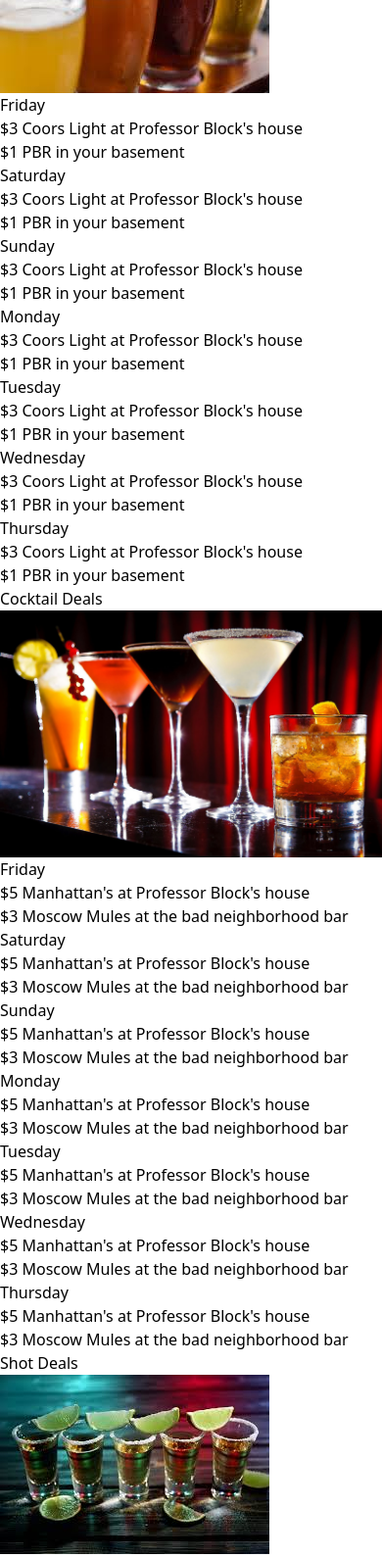
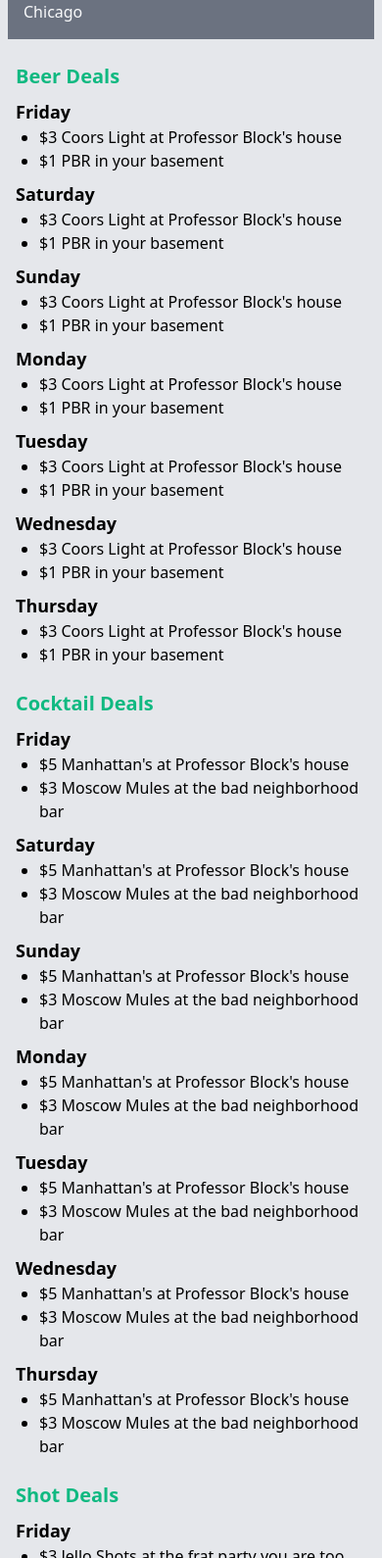
Before and after one commit to alec-atlas/hw2, a plain HTML site: page drinks.html in a window 390 px wide. Shown: the part 136-1726 px from the top of the page at 98% size. Drawn offline with nearby package versions, Linux system fonts and the light colour scheme.

Commit message:
updated drinks page

```diff
--- a/drinks.html
+++ b/drinks.html
@@ -5,119 +5,133 @@
         <link href="https://unpkg.com/tailwindcss@^2/dist/tailwind.min.css" rel="stylesheet" type="text/css">
     </head>
 
-    <body>
-        <h1>Drink Deals in your area!</h1>
-        <h2>Beer Deals</h2>
-            <p><img src="drinks.jpg"></p>
-            <h4>Friday</h4>
-                <ul>
+    <body class="bg-gray-200">
+        <!-- HEADER -->
+        <div class="p-2">
+            <div class="flex bg-gray-500 ">
+                <h1 class="pt-4 pl-4">
+                    <span class="text-4xl font-semibold text-gray-50">Welcome to</span>
+                    <span class="text-5xl font-bold text-green-500"> DealMe!</span>
+                </h1>
+            </div>
+            <div class="flex bg-gray-500 ">
+                <h2 class="pl-4 pb-4 text-gray-50"> Your home for going out on a budget in Chicago </h2>
+            </div>
+        </div>
+
+        <!-- LIST -->
+        <div class="p-2 md:flex">
+            <div class="m-2">
+                <h2 class="text-xl font-bold text-green-500">Beer Deals</h2>
+                    <h4 class="text-lg font-bold mt-2">Friday</h4>
+                        <ul class="list-disc ml-6">
                             <li>$3 Coors Light at Professor Block's house </li>
                             <li>$1 PBR in your basement</li>
                         </ul>
-            <h4>Saturday</h4>
-                <ul>
+                    <h4 class="text-lg font-bold mt-2">Saturday</h4>
+                        <ul class="list-disc ml-6">
                             <li>$3 Coors Light at Professor Block's house </li>
                             <li>$1 PBR in your basement</li>
                         </ul>
-            <h4>Sunday</h4>
-                <ul>
+                    <h4 class="text-lg font-bold mt-2">Sunday</h4>
+                        <ul class="list-disc ml-6">
                             <li>$3 Coors Light at Professor Block's house </li>
                             <li>$1 PBR in your basement</li>
                         </ul>
-            <h4>Monday</h4>
-                <ul>
+                    <h4 class="text-lg font-bold mt-2">Monday</h4>
+                        <ul class="list-disc ml-6">
                             <li>$3 Coors Light at Professor Block's house </li>
                             <li>$1 PBR in your basement</li>
                         </ul>
-            <h4>Tuesday</h4>
-                <ul>
+                    <h4 class="text-lg font-bold mt-2">Tuesday</h4>
+                        <ul class="list-disc ml-6">
                             <li>$3 Coors Light at Professor Block's house </li>
                             <li>$1 PBR in your basement</li>
                         </ul>
-            <h4>Wednesday</h4>
-                <ul>
+                    <h4 class="text-lg font-bold mt-2">Wednesday</h4>
+                        <ul class="list-disc ml-6">
                             <li>$3 Coors Light at Professor Block's house </li>
                             <li>$1 PBR in your basement</li>
                         </ul>
-            <h4>Thursday</h4>
-                <ul>
+                    <h4 class="text-lg font-bold mt-2">Thursday</h4>
+                        <ul class="list-disc ml-6">
                             <li>$3 Coors Light at Professor Block's house </li>
                             <li>$1 PBR in your basement</li>
                         </ul>
-        <h2>Cocktail Deals</h2>
-            <p><img src="cocktails.jpg"></p>
-            <h4>Friday</h4>
-                <ul>
+                <h2 class="text-xl font-bold text-green-500 mt-6">Cocktail Deals</h2>
+                    <h4 class="text-lg font-bold mt-2">Friday</h4>
+                        <ul class="list-disc ml-6">
                             <li>$5 Manhattan's at Professor Block's house </li>
                             <li>$3 Moscow Mules at the bad neighborhood bar</li>
                         </ul>
-            <h4>Saturday</h4>
-                <ul>
+                    <h4 class="text-lg font-bold mt-2">Saturday</h4>
+                        <ul class="list-disc ml-6">
                             <li>$5 Manhattan's at Professor Block's house </li>
                             <li>$3 Moscow Mules at the bad neighborhood bar</li>
                         </ul>
-            <h4>Sunday</h4>
-                <ul>
+                    <h4 class="text-lg font-bold mt-2">Sunday</h4>
+                        <ul class="list-disc ml-6">
                             <li>$5 Manhattan's at Professor Block's house </li>
                             <li>$3 Moscow Mules at the bad neighborhood bar</li>
                         </ul>
-            <h4>Monday</h4>
-                <ul>
+                    <h4 class="text-lg font-bold mt-2">Monday</h4>
+                        <ul class="list-disc ml-6">
                             <li>$5 Manhattan's at Professor Block's house </li>
                             <li>$3 Moscow Mules at the bad neighborhood bar</li>
                         </ul>
-            <h4>Tuesday</h4>
-                <ul>
+                    <h4 class="text-lg font-bold mt-2">Tuesday</h4>
+                        <ul class="list-disc ml-6">
                             <li>$5 Manhattan's at Professor Block's house </li>
                             <li>$3 Moscow Mules at the bad neighborhood bar</li>
                         </ul>
-            <h4>Wednesday</h4>
-                <ul>
+                    <h4 class="text-lg font-bold mt-2">Wednesday</h4>
+                        <ul class="list-disc ml-6">
                             <li>$5 Manhattan's at Professor Block's house </li>
                             <li>$3 Moscow Mules at the bad neighborhood bar</li>
                         </ul>
-            <h4>Thursday</h4>
-                <ul>
+                    <h4 class="text-lg font-bold mt-2">Thursday</h4>
+                        <ul class="list-disc ml-6">
                             <li>$5 Manhattan's at Professor Block's house </li>
                             <li>$3 Moscow Mules at the bad neighborhood bar</li>
                         </ul>
-        <h2>Shot Deals</h2>
-            <p><img src="shots.jpg"></p>
-            <h4>Friday</h4>
-                <ul>
+                <h2 class="text-xl font-bold text-green-500 mt-6">Shot Deals</h2>
+                    <h4 class="text-lg font-bold mt-2">Friday</h4>
+                        <ul class="list-disc ml-6">
                             <li>$3 Jello Shots at the frat party you are too old to be at </li>
                             <li>$2 Tequila Shots at the Late-night neighborhood burrito Restaurant</li>
                         </ul>
-            <h4>Saturday</h4>
-                <ul>
+                    <h4 class="text-lg font-bold mt-2">Saturday</h4>
+                        <ul class="list-disc ml-6">
                             <li>$3 Jello Shots at the frat party you are too old to be at </li>
                             <li>$2 Tequila Shots at the Late-night neighborhood burrito Restaurant</li>
                         </ul>
-            <h4>Sunday</h4>
-                <ul>
+                    <h4 class="text-lg font-bold mt-2">Sunday</h4>
+                        <ul class="list-disc ml-6">
                             <li>$3 Jello Shots at the frat party you are too old to be at </li>
                             <li>$2 Tequila Shots at the Late-night neighborhood burrito Restaurant</li>
                         </ul>
-            <h4>Monday</h4>
-                <ul>
+                    <h4 class="text-lg font-bold mt-2">Monday</h4>
+                        <ul class="list-disc ml-6">
                             <li>$3 Jello Shots at the frat party you are too old to be at </li>
                             <li>$2 Tequila Shots at the Late-night neighborhood burrito Restaurant</li>
                         </ul>
-            <h4>Tuesday</h4>
-                <ul>
+                    <h4 class="text-lg font-bold mt-2">Tuesday</h4>
+                        <ul class="list-disc ml-6">
                             <li>$3 Jello Shots at the frat party you are too old to be at </li>
                             <li>$2 Tequila Shots at the Late-night neighborhood burrito Restaurant</li>
                         </ul>
-            <h4>Wednesday</h4>
-                <ul>
+                    <h4 class="text-lg font-bold mt-2">Wednesday</h4>
+                        <ul class="list-disc ml-6">
                             <li>$3 Jello Shots at the frat party you are too old to be at </li>
                             <li>$2 Tequila Shots at the Late-night neighborhood burrito Restaurant</li>
                         </ul>
-            <h4>Thursday</h4>
-                <ul>
+                    <h4 class="text-lg font-bold mt-2">Thursday</h4>
+                        <ul class="list-disc ml-6">
                             <li>$3 Jello Shots at the frat party you are too old to be at </li>
                             <li>$2 Tequila Shots at the Late-night neighborhood burrito Restaurant</li>
                         </ul>
+                </div>
+            </div>
     </body>
 <p>Go<a href="index.html"> home</a></p>
 </html>
```
Lines whose indentation alone changed are shown as unchanged.
